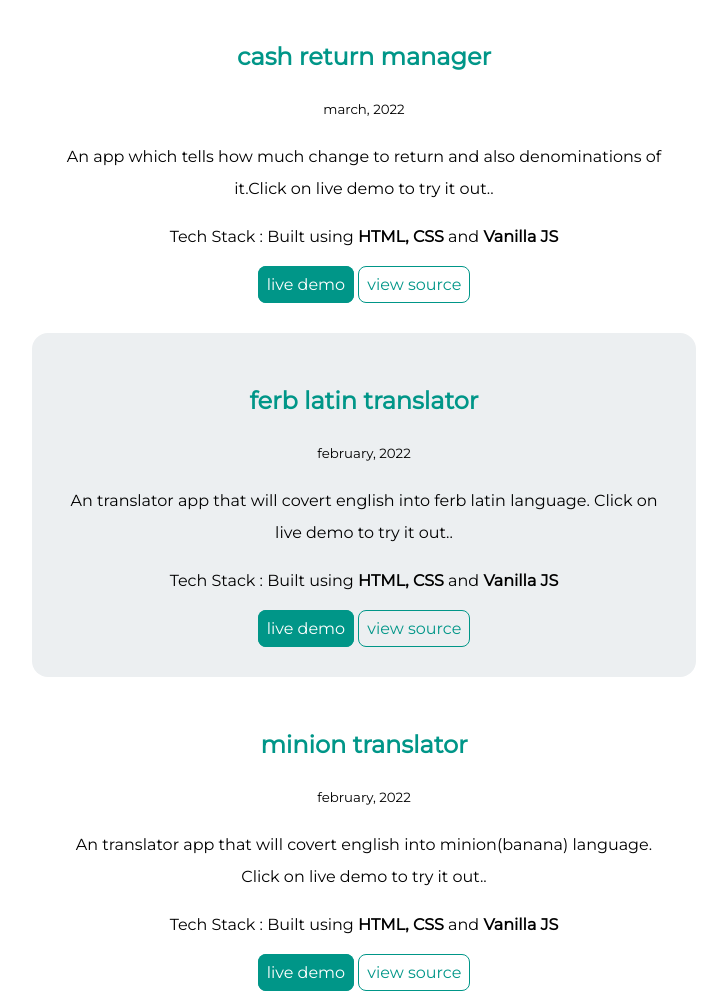
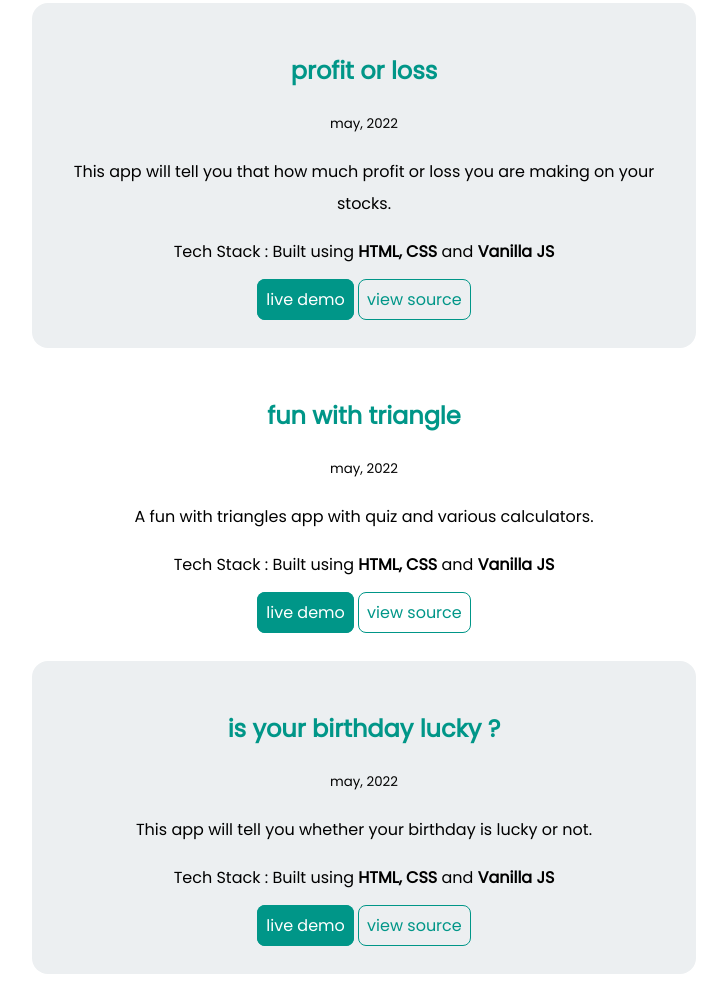
Before and after one commit to fazil490/fazil-pf, a plain HTML site: page projects.html in a window 1280 px wide. Shown: the part 584-1578 px from the top of the page, without its empty margins (276-1003 px from the left). Drawn offline with Linux system fonts and the light colour scheme.

Commit message:
added projects

```diff
--- a/projects.html
+++ b/projects.html
@@ -29,6 +29,32 @@
     </header>
 
     <section>
+        <div class="grey-section">
+            <h2 class="grey-heading">profit or loss</h2>
+            <small>may, 2022</small>
+            <p>This app will tell you that how much profit or loss you are making on your stocks.</p>
+            <p>Tech Stack : Built using <span>HTML, CSS</span> and <span>Vanilla JS</span> </p>
+            <a class="primary-link" href="https://fazil-profitorloss.netlify.app/">live demo</a>
+            <a class="secondary-link" href="https://github.com/fazil490/profitOrLoss">view source</a>
+        </div>
+
+        <div class="white-section">
+            <h2 class="grey-heading">fun with triangle</h2>
+            <small>may, 2022</small>
+            <p>A fun with triangles app with quiz and various calculators.</p>
+            <p>Tech Stack : Built using <span>HTML, CSS</span> and <span>Vanilla JS</span> </p>
+            <a class="primary-link" href="https://fazil-funwithtriangles.netlify.app/">live demo</a>
+            <a class="secondary-link" href="https://github.com/fazil490/fun-with-triangles">view source</a>
+        </div>
+
+        <div class="grey-section">
+            <h2 class="grey-heading">is your birthday lucky ? </h2>
+            <small>may, 2022</small>
+            <p>This app will tell you whether your birthday is lucky or not.</p>
+            <p>Tech Stack : Built using <span>HTML, CSS</span> and <span>Vanilla JS</span> </p>
+            <a class="primary-link" href="https://fazil-luckybirthday.netlify.app/">live demo</a>
+            <a class="secondary-link" href="https://github.com/fazil490/lucky-birth-date">view source</a>
+        </div>
 
         <div class="white-section">
             <h2 class="grey-heading">cash return manager</h2>
@@ -78,11 +104,11 @@
     </section>
 
     <footer class="footer">
-        <h3>get in touch</h3>
+        <h2>get in touch</h2>
         <ul class="footer-list">
-            <li class="footer-list-item"><a href="">linkedin</a></li>
-            <li class="footer-list-item"><a href="">twitter</a></li>
-            <li class="footer-list-item"><a href="">github</a></li>
+            <li class="footer-list-item"><a href="https://www.linkedin.com/in/kj-fazil/">linkedin</a></li>
+            <li class="footer-list-item"><a href="https://twitter.com/fazil490">twitter</a></li>
+            <li class="footer-list-item"><a href="https://github.com/fazil490">github</a></li>
         </ul>
     </footer>
 
--- a/styles.css
+++ b/styles.css
@@ -1,4 +1,4 @@
-@import url('https://fonts.googleapis.com/css2?family=Montserrat&display=swap');
+@import url('https://fonts.googleapis.com/css2?family=Poppins&display=swap');
 
 :root {
     --primary-color: #009688;
@@ -7,7 +7,7 @@
 }
 
 body {
-    font-family: 'Montserrat', sans-serif;
+    font-family: 'Poppins', sans-serif;
     margin: 0;
 }
 
```
Also changed, not shown: blogs.html (+4 -4 lines).
